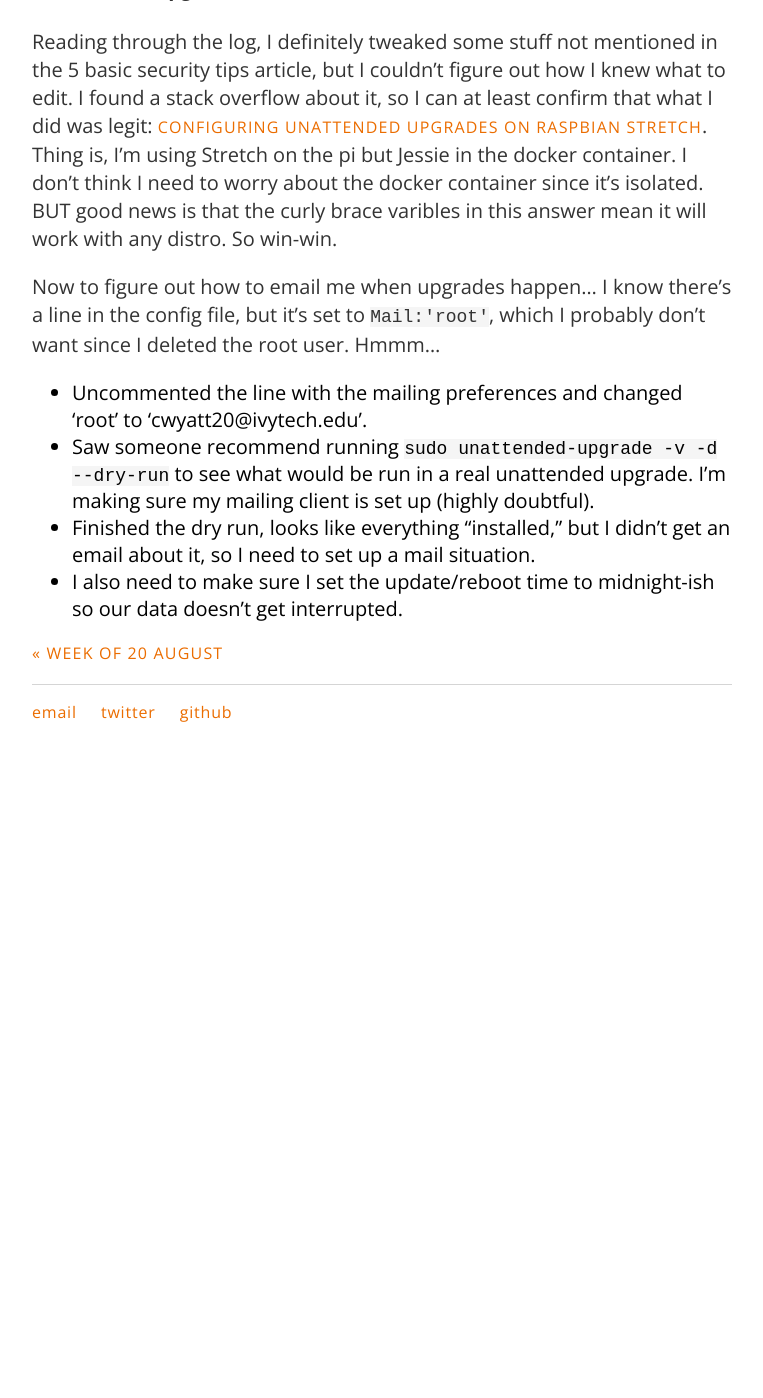
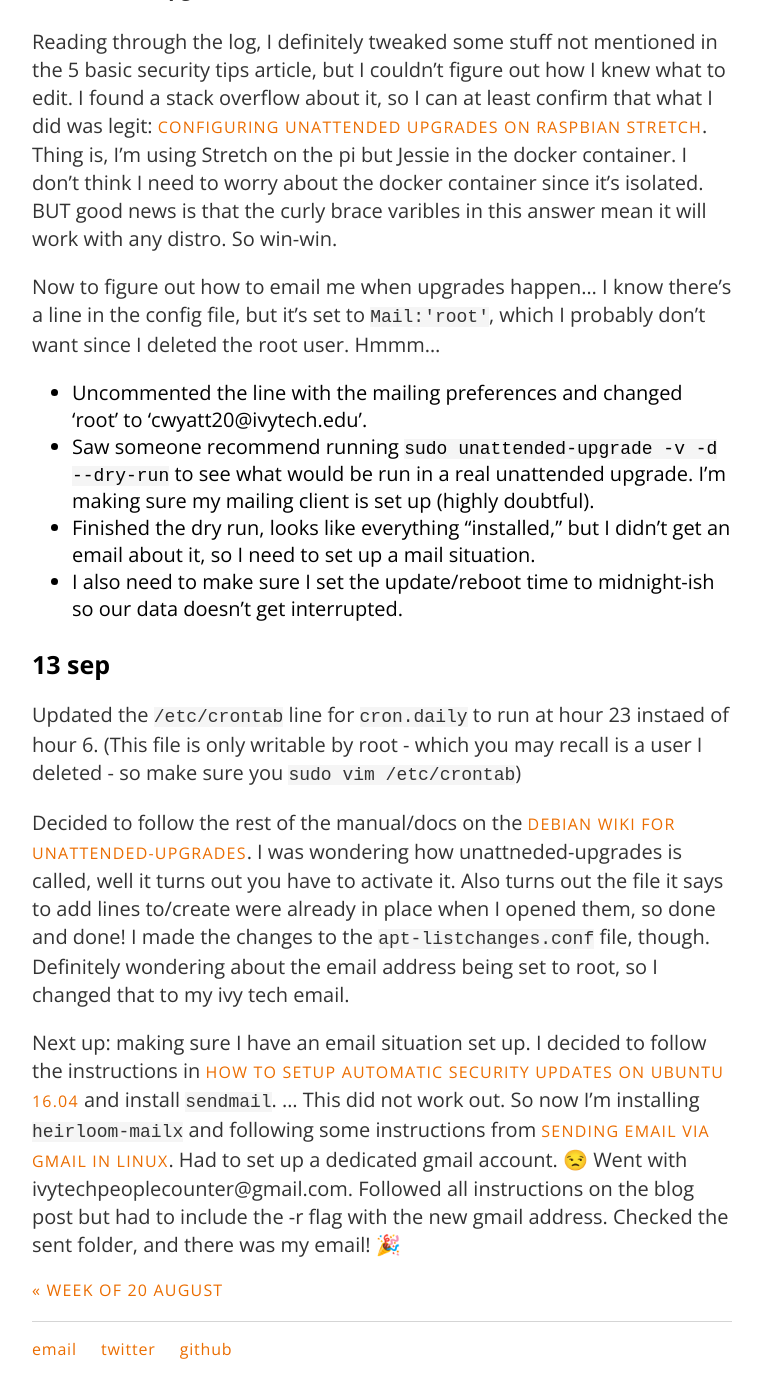
Before and after one commit to carylwyatt/carylwyatt.github.io, a Jekyll site: the page built from _posts/2018-09-10-week-of-10-sep.md, in a window 1280 px wide and 1400 px high, scrolled down 2078 px. Shown: the whole window, without its empty margins (258-1021 px from the left). Built offline with Jekyll 4.4.1, drawn with Linux system fonts in a browser that asks for light colours; emoji names are drawn with the system emoji font; before the commit the page ends 2841 px from its top, so only the background shows below that.

Commit message:
13 sep entry

```diff
--- a/_posts/2018-09-10-week-of-10-sep.md
+++ b/_posts/2018-09-10-week-of-10-sep.md
@@ -58,3 +58,11 @@ Now to figure out how to email me when upgrades happen... I know there's a line
 - Saw someone recommend running `sudo unattended-upgrade -v -d --dry-run` to see what would be run in a real unattended upgrade. I'm making sure my mailing client is set up (highly doubtful).
 - Finished the dry run, looks like everything "installed," but I didn't get an email about it, so I need to set up a mail situation.
 - I also need to make sure I set the update/reboot time to midnight-ish so our data doesn't get interrupted.
+
+### 13 sep
+
+Updated the `/etc/crontab` line for `cron.daily` to run at hour 23 instaed of hour 6. (This file is only writable by root - which you may recall is a user I deleted - so make sure you `sudo vim /etc/crontab`)
+
+Decided to follow the rest of the manual/docs on the [debian wiki for unattended-upgrades](https://wiki.debian.org/UnattendedUpgrades). I was wondering how unattneded-upgrades is called, well it turns out you have to activate it. Also turns out the file it says to add lines to/create were already in place when I opened them, so done and done! I made the changes to the `apt-listchanges.conf` file, though. Definitely wondering about the email address being set to root, so I changed that to my ivy tech email.
+
+Next up: making sure I have an email situation set up. I decided to follow the instructions in [How to setup automatic security updates on ubuntu 16.04](https://www.howtoforge.com/tutorial/how-to-setup-automatic-security-updates-on-ubuntu-1604/) and install `sendmail`. ... This did not work out. So now I'm installing `heirloom-mailx` and following some instructions from [sending email via gmail in linux](https://www.howtoforge.com/tutorial/how-to-setup-automatic-security-updates-on-ubuntu-1604/). Had to set up a dedicated gmail account. :unamused: Went with ivytechpeoplecounter@gmail.com. Followed all instructions on the blog post but had to include the -r flag with the new gmail address. Checked the sent folder, and there was my email! :tada:
```
